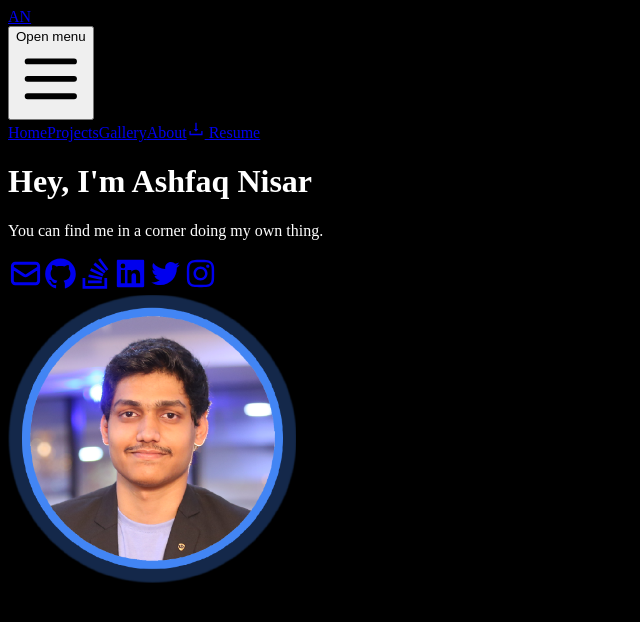
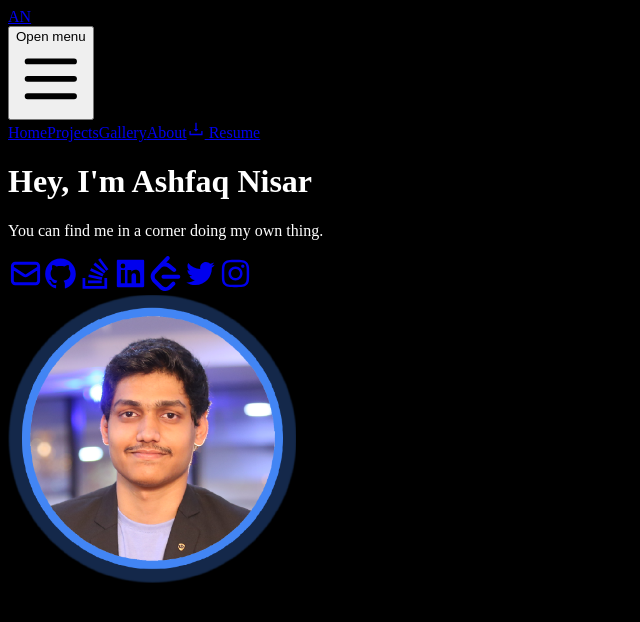
Before and after one commit to vamshikrishnaginna/portfolio, a Next.js app: page / in a window 1280 px wide. Shown: the top 622 px of the page, without its empty margins (0-640 px from the left). Built offline with nearby package versions, Linux system fonts and the light colour scheme.

Commit message:
feat: Added the leetcode to the profile

```diff
--- a/pages/index.js
+++ b/pages/index.js
@@ -6,6 +6,7 @@ import {
   AiOutlineInstagram,
   AiOutlineTwitter,
 } from "react-icons/ai";
+import { SiLeetcode } from "react-icons/si";
 import { HiOutlineMail } from "react-icons/hi";
 import { FaStackOverflow } from "react-icons/fa";
 import { cloneElement } from "react";
@@ -31,6 +32,11 @@ const Home = () => {
       name: "LinkedIn",
       icon: <AiFillLinkedin />,
       link: "https://www.linkedin.com/in/ashfaqnisar/",
+    },
+    {
+      name: "Leetcode",
+      icon: <SiLeetcode />,
+      link: "https://leetcode.com/ashfaqnisar/",
     },
     {
       name: "Twitter",
```
